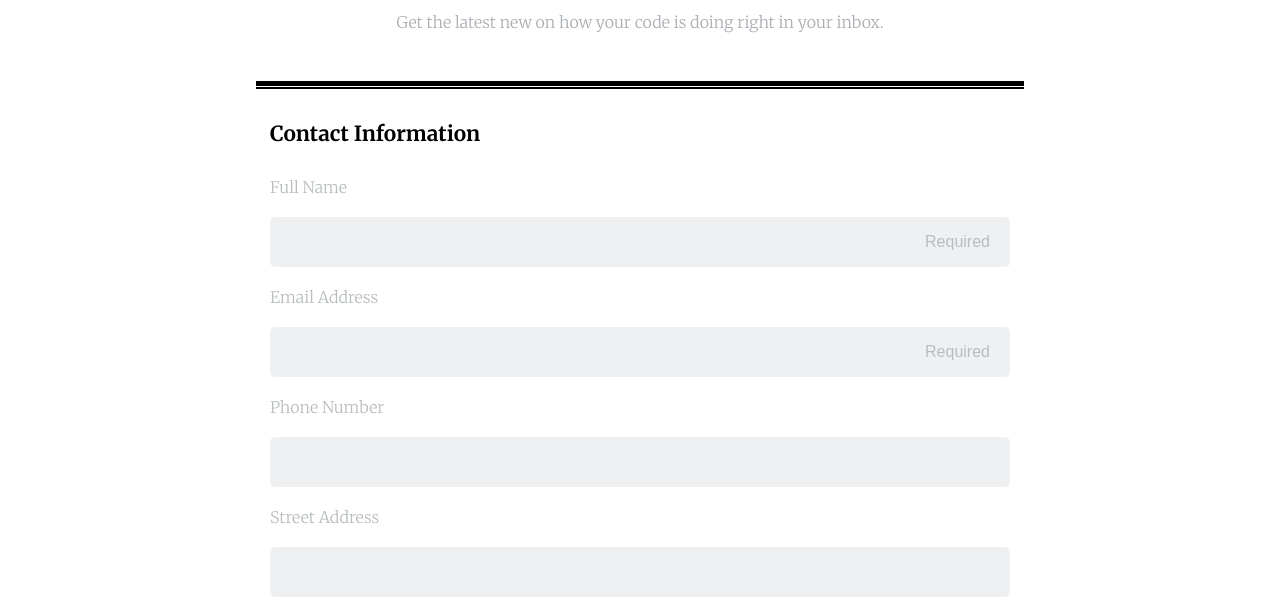
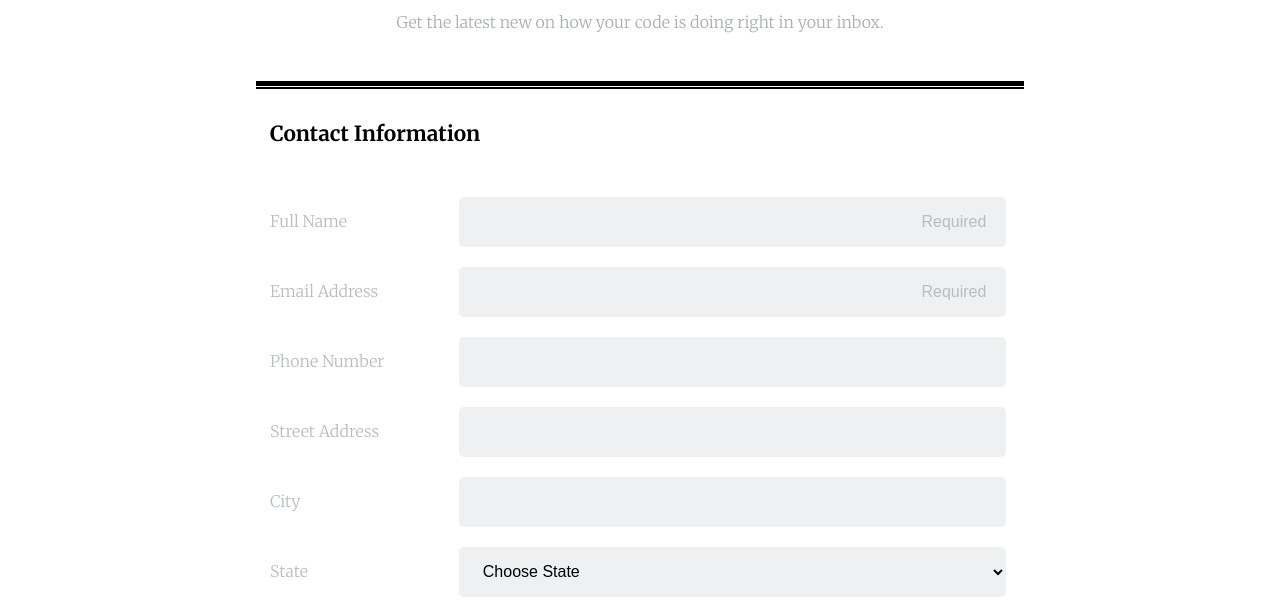
Before and after one commit to nullmicgo/Online-Registration-Form, a plain HTML site: page index.html in a window 1280 px wide. Shown: the part 136-750 px from the top of the page. Drawn offline with nearby package versions, Linux system fonts and the light colour scheme.

Commit message:
Updated the CSS for 768 width
Updated the CSS for 768 width

```diff
--- a/css/main.css
+++ b/css/main.css
@@ -53,8 +53,6 @@ body {
     margin-top: -15px;
     border: solid 1px;
 }
-
-
 .footer .container {
     text-align: center;
 }
@@ -65,6 +63,7 @@ fieldset {
 }
 legend h1 {
     font-size: 1.3em;
+    padding-bottom: 20px;
 }
 /* webkit solution */
 
@@ -82,16 +81,13 @@ input[placeholder] {
     padding-left: 20px;
     padding-right: 20px;
 }
-
 input[type="radio"] + label,
-input[type="checkbox"] + label{
-  padding-left:20px;
+input[type="checkbox"] + label {
+    padding-left: 20px;
 }
-
-
 label {
     color: #b8bdc0;
-    line-height: 40px;
+    line-height: 30px;
     font-weight: lighter;
 }
 input[type="text"],
@@ -161,6 +157,22 @@ Media Query
 */
 
 @media (min-width: 768px) {
+    label[for="full_name"],
+    label[for="email_address"],
+    label[for="phone_number"],
+    label[for="street_address"],
+    label[for="state"],
+    label[for="zip_code"] {
+        display: inline-block;
+        width: 25%;
+    }
+    input[type="text"],
+    input[type="email"],
+    input[type="telephone"],
+    select{
+        display: inline-block;
+        width: 74%;
+    }
     .clearfix:after {
         content: "";
         display: table;
```
Also changed, not shown: index.html (line endings or trailing spaces).
